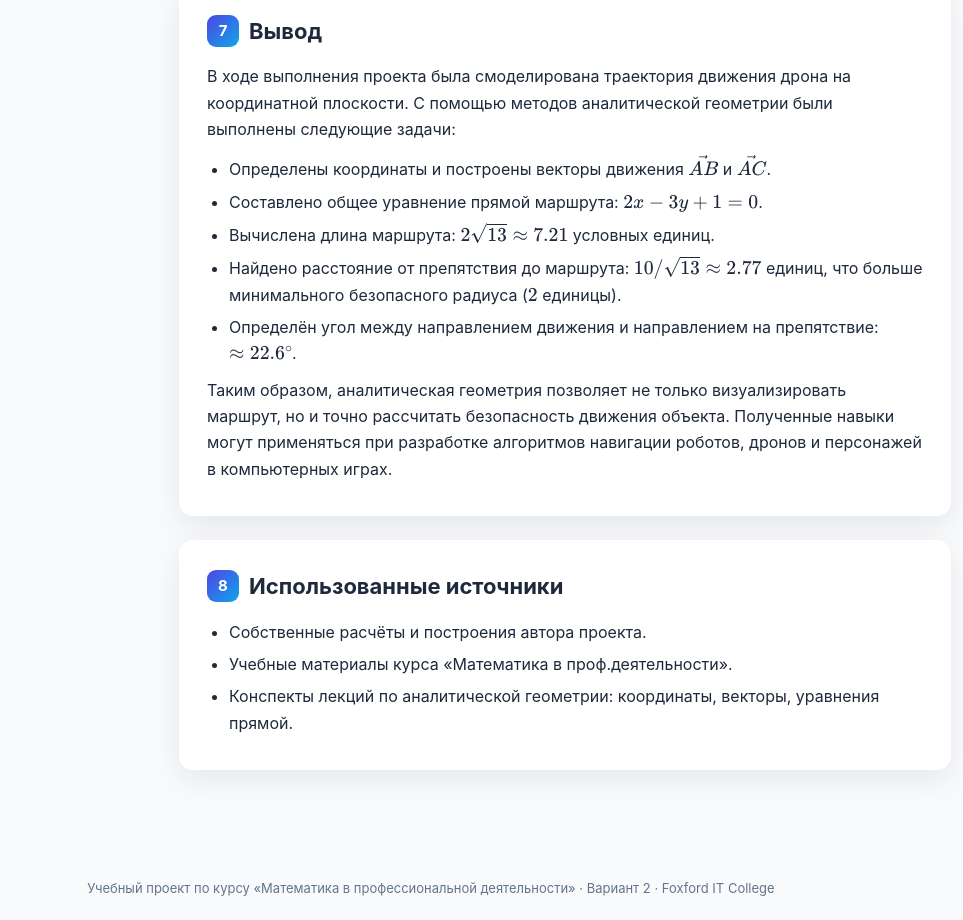
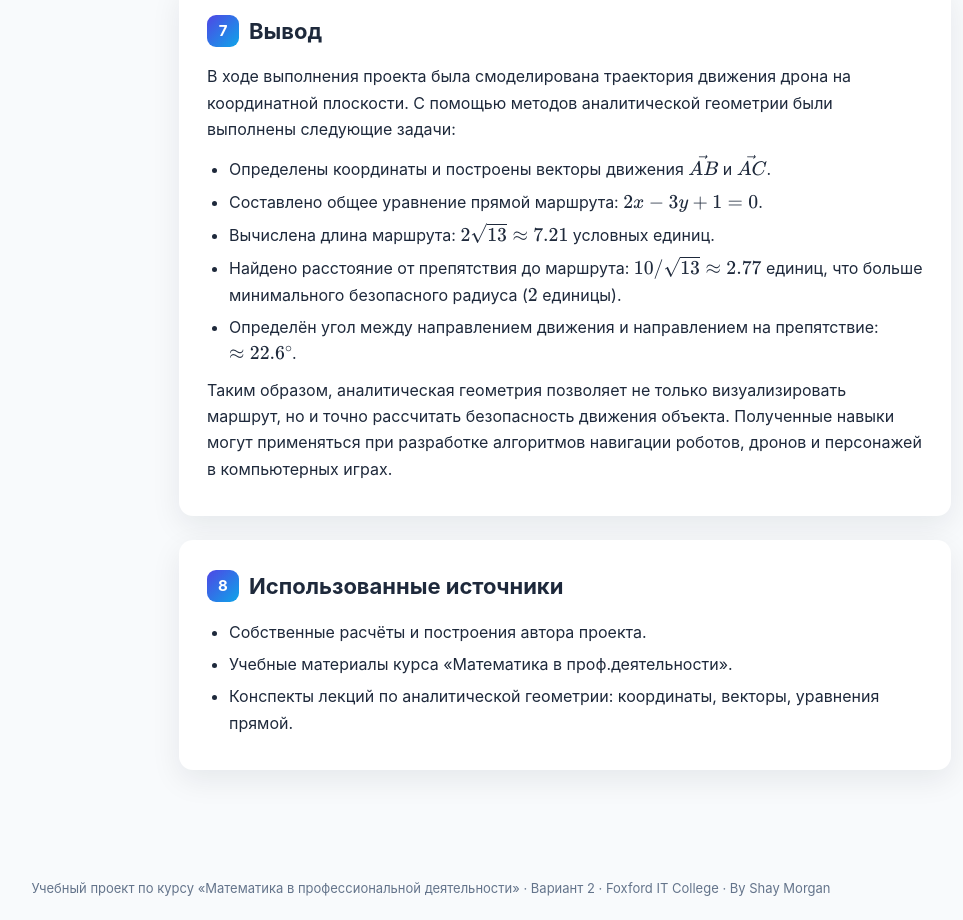
Before and after one commit to shaymorgan-dev/The-Foxford-Math-Project, a plain HTML site: page index.html in a window 1280 px wide. Shown: the part 5627-6547 px from the top of the page, without its empty margins (209-1172 px from the left). Drawn offline with nearby package versions, Linux system fonts and the light colour scheme.

Commit message:
Update index.html v1.2.1

```diff
--- a/index.html
+++ b/index.html
@@ -619,7 +619,7 @@
 </div>
 
 <footer>
-  Учебный проект по курсу «Математика в профессиональной деятельности» · Вариант 2 · Foxford IT College
+  Учебный проект по курсу «Математика в профессиональной деятельности» · Вариант 2 · Foxford IT College · By Shay Morgan
 </footer>
 
 <script>
```
